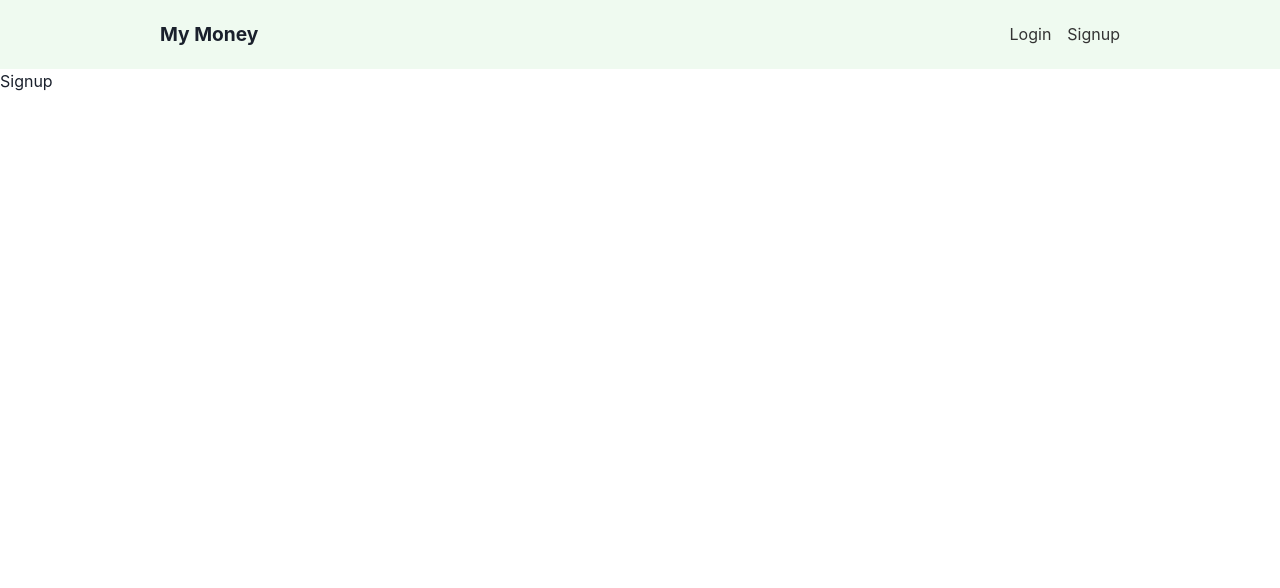
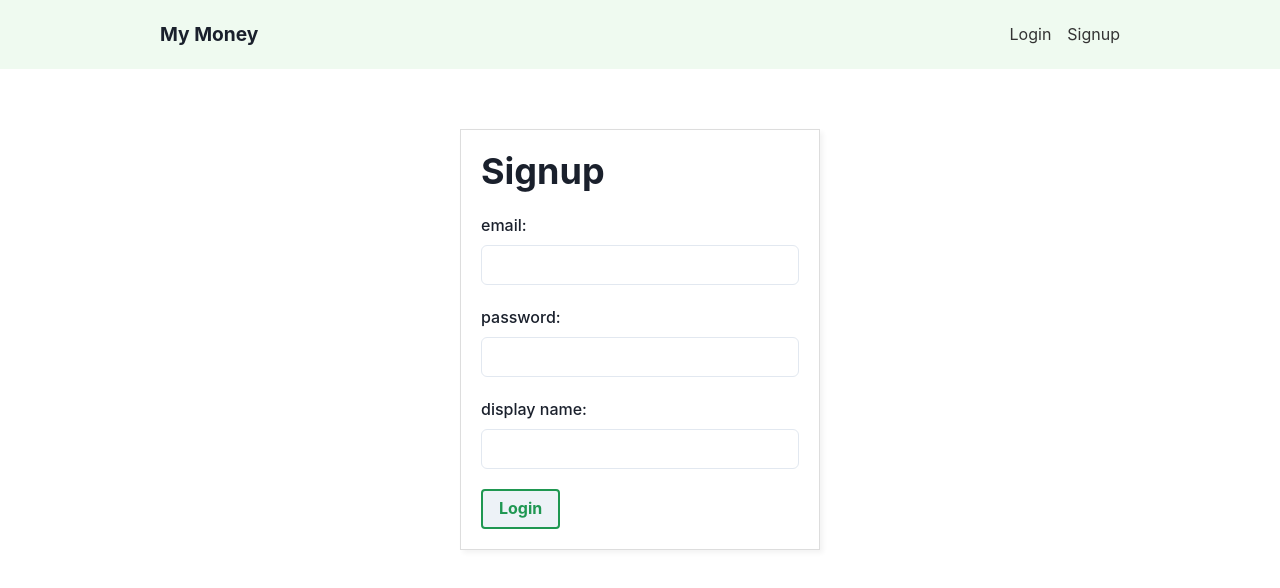
Before and after one commit to dariovargaos/finance-tracker, a React (Vite) app in the folder finance-tracker/: page /signup in a window 1280 px wide. Shown: the top 588 px of the page. Built offline with nearby package versions, Linux system fonts and the light colour scheme.

Commit message:
Add login and signup forms

```diff
--- a/finance-tracker/src/pages/login/Login.tsx
+++ b/finance-tracker/src/pages/login/Login.tsx
@@ -1,4 +1,56 @@
-import { Box } from "@chakra-ui/react";
+import { useState, FormEvent } from "react";
+import {
+  Heading,
+  FormControl,
+  FormLabel,
+  Input,
+  FormHelperText,
+  Button,
+} from "@chakra-ui/react";
 export default function Login() {
-  return <Box>Login</Box>;
+  const [email, setEmail] = useState<string>("");
+  const [password, setPassword] = useState<string>("");
+
+  const handleSubmit = (e: FormEvent<HTMLInputElement>) => {
+    e.preventDefault();
+    console.log(email, password);
+  };
+
+  return (
+    <form
+      onSubmit={handleSubmit as any}
+      style={{
+        maxWidth: "360px",
+        margin: "60px auto",
+        padding: "20px",
+        boxShadow: "3px 3px 5px rgba(0,0,0, 0.05)",
+        border: "1px solid #ddd",
+      }}
+    >
+      <Heading mb="20px">Login</Heading>
+      <FormControl mb="20px">
+        <FormLabel>email:</FormLabel>
+        <Input
+          type="email"
+          onChange={(e) => setEmail(e.target.value)}
+          value={email}
+          fontSize="1em"
+          color="#777"
+        />
+      </FormControl>
+      <FormControl mb="20px">
+        <FormLabel>password:</FormLabel>
+        <Input
+          type="password"
+          onChange={(e) => setPassword(e.target.value)}
+          value={password}
+          fontSize="1em"
+          color="#777"
+        />
+      </FormControl>
+      <Button type="submit" color="#1f9752">
+        Login
+      </Button>
+    </form>
+  );
 }
--- a/finance-tracker/src/pages/signup/Signup.tsx
+++ b/finance-tracker/src/pages/signup/Signup.tsx
@@ -1,4 +1,67 @@
-import { Box } from "@chakra-ui/react";
+import { useState, FormEvent } from "react";
+import {
+  Heading,
+  FormControl,
+  FormLabel,
+  Input,
+  FormHelperText,
+  Button,
+} from "@chakra-ui/react";
 export default function Signup() {
-  return <Box>Signup</Box>;
+  const [email, setEmail] = useState<string>("");
+  const [password, setPassword] = useState<string>("");
+  const [displayName, setDisplayName] = useState<string>("");
+
+  const handleSubmit = (e: FormEvent<HTMLInputElement>) => {
+    e.preventDefault();
+    console.log(email, password, displayName);
+  };
+
+  return (
+    <form
+      onSubmit={handleSubmit as any}
+      style={{
+        maxWidth: "360px",
+        margin: "60px auto",
+        padding: "20px",
+        boxShadow: "3px 3px 5px rgba(0,0,0, 0.05)",
+        border: "1px solid #ddd",
+      }}
+    >
+      <Heading mb="20px">Signup</Heading>
+      <FormControl mb="20px">
+        <FormLabel>email:</FormLabel>
+        <Input
+          type="email"
+          onChange={(e) => setEmail(e.target.value)}
+          value={email}
+          fontSize="1em"
+          color="#777"
+        />
+      </FormControl>
+      <FormControl mb="20px">
+        <FormLabel>password:</FormLabel>
+        <Input
+          type="password"
+          onChange={(e) => setPassword(e.target.value)}
+          value={password}
+          fontSize="1em"
+          color="#777"
+        />
+      </FormControl>
+      <FormControl mb="20px">
+        <FormLabel>display name:</FormLabel>
+        <Input
+          type="text"
+          onChange={(e) => setDisplayName(e.target.value)}
+          value={displayName}
+          fontSize="1em"
+          color="#777"
+        />
+      </FormControl>
+      <Button type="submit" color="#1f9752">
+        Login
+      </Button>
+    </form>
+  );
 }
```
